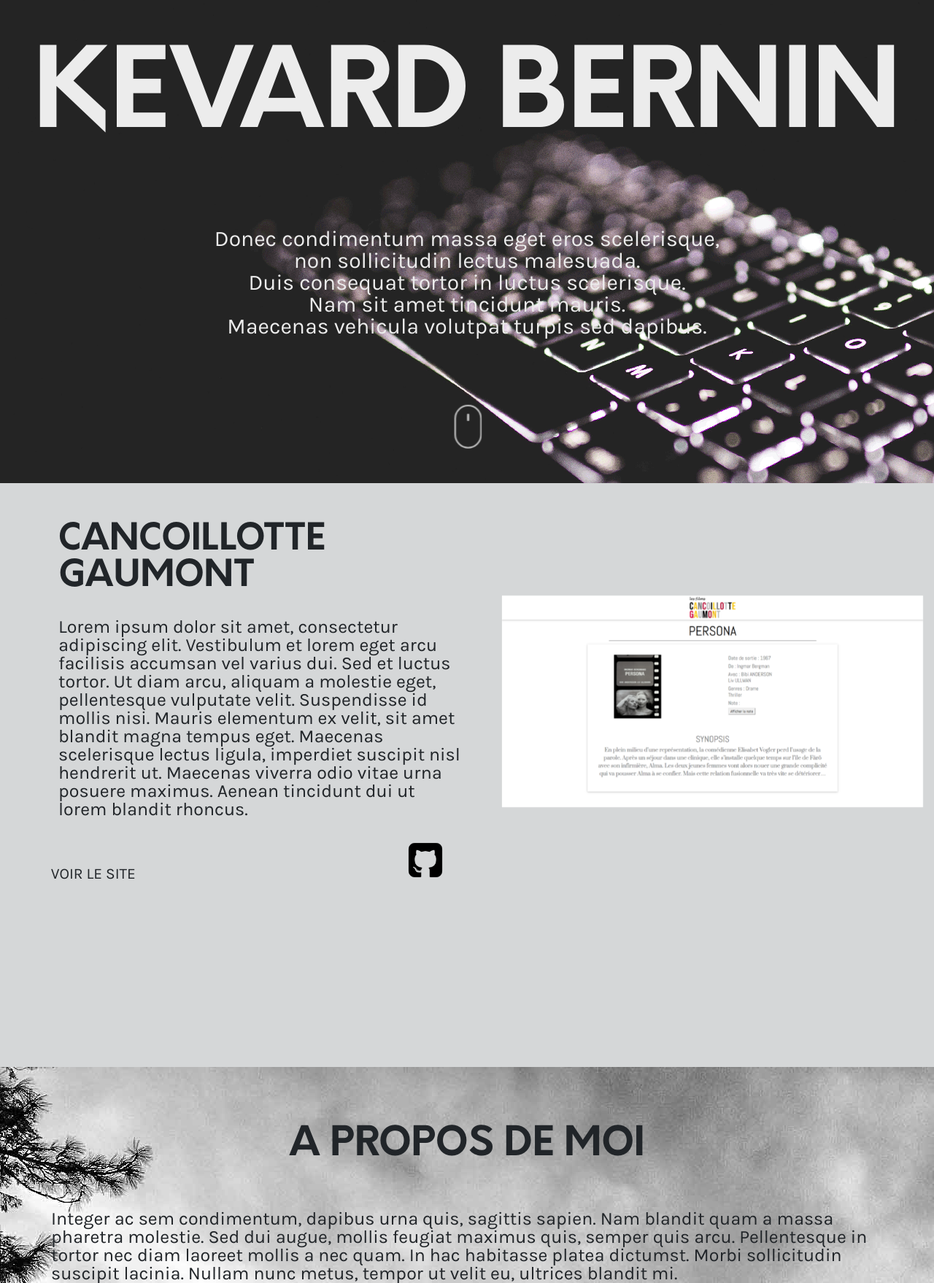
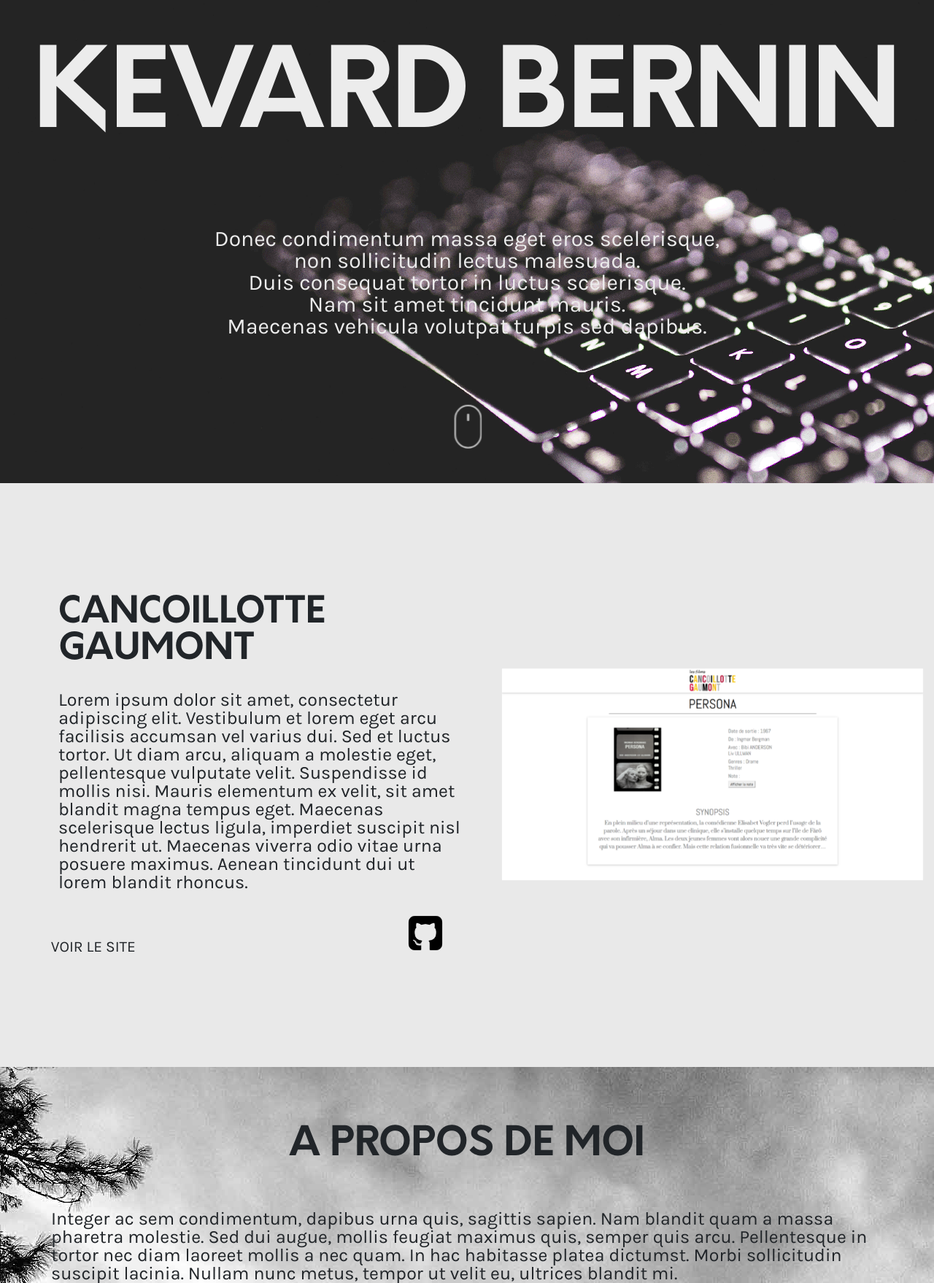
Before and after one commit to kvnbrnrd/Portfolio, a PHP site: page / in a window 1280 px wide. Shown: the part 138-1896 px from the top of the page at 73% size. Run offline with PHP 8.4, Linux system fonts and the light colour scheme; some libraries are stand-ins or nearby versions.

Commit message:
[edit] -- Retouches CSS --

```diff
--- a/Assets/CSS/main.css
+++ b/Assets/CSS/main.css
@@ -55,7 +55,7 @@ img {
 
 	html, body {
 		height: 100vh;
-		width: 100vw;
+		width: 100%;
 	}
 
 
@@ -82,7 +82,7 @@ img {
 	#pageP2
 	{
 		height: 100vh;
-		background-color: #D5D7D8;
+		background-color: rgb(233, 233, 233);
 	}
 
 	#aboutme
@@ -249,7 +249,7 @@ img {
 	.home
 	{
 		position: relative;
-		max-width: 100vw;
+		max-width: 100%;
 		min-height: 100vh;
 		background-image: url('../Images/key.png');
 	}
@@ -353,7 +353,7 @@ img {
 
  #projet
   {
-	 min-width: 100vw;
+	 min-width: 100%;
 	 min-height: 100vh;
  }
 
@@ -367,7 +367,6 @@ img {
  {
 	font-size: 5rem;
 	font-family: 'orkney', 'Times New Roman', Times, serif;
-	margin-top: -20rem;
 	padding-bottom: 3rem;
 
  }
@@ -405,10 +404,7 @@ img {
 	 padding-right: 5rem;
  }
 
- #divimage
- {
-	 margin-top: -20rem;
- }
+
 
  /* ******************************* Fin PROJEEEEEEEEEET  ******************************************** */
 
@@ -437,12 +433,11 @@ img {
 	padding-bottom: 5rem;
  }
 
- .justify-content-around
+
+ .CV
  {
-	 height: 100vh;
-	 padding-top: 5rem;
+	 padding-bottom: 5rem;
  }
-
 
 
 
@@ -467,14 +462,14 @@ img {
 
   #fond
   {
-	  height: 100vh;
-	  width: 100vw;
+	  height: 100%;
+	  width: 100%;
 	  background-image: url('../Images/phonebooth.jpg');
 	  background-repeat: no-repeat;
   }
 
   .col-xs-12.col-sm-12.col-md-12.col-lg-12 {
-	padding: 10% 20% 10% 20%;
+	padding: 10% 20% 0% 20%;
   }
 
   .call2
@@ -653,12 +648,6 @@ img {
 		width: 280px;
 	}
 
-	.ArrowDown
-	{
-		width: 50px;
-		height: 50px;
-	}
-
 /* ******************************* Fin Home ******************************************** */
 
 	header
```
